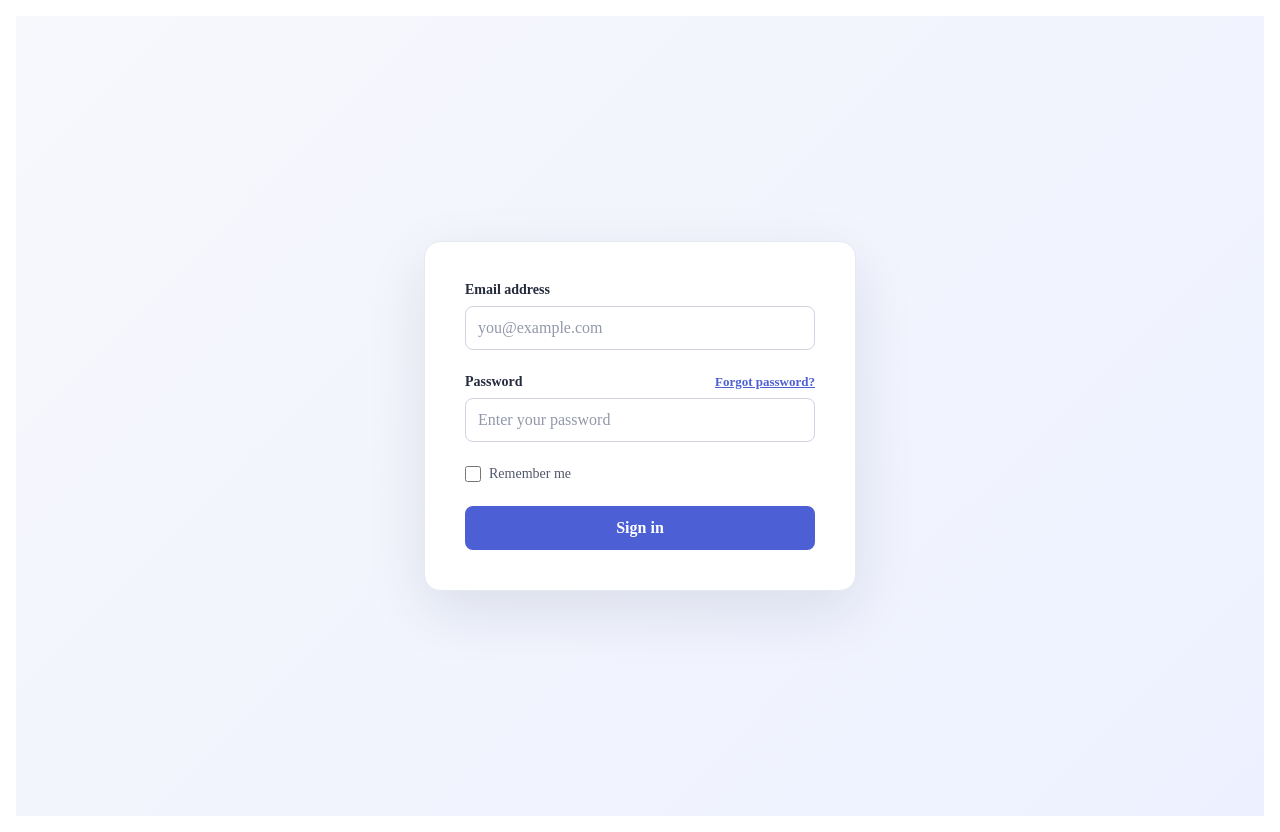
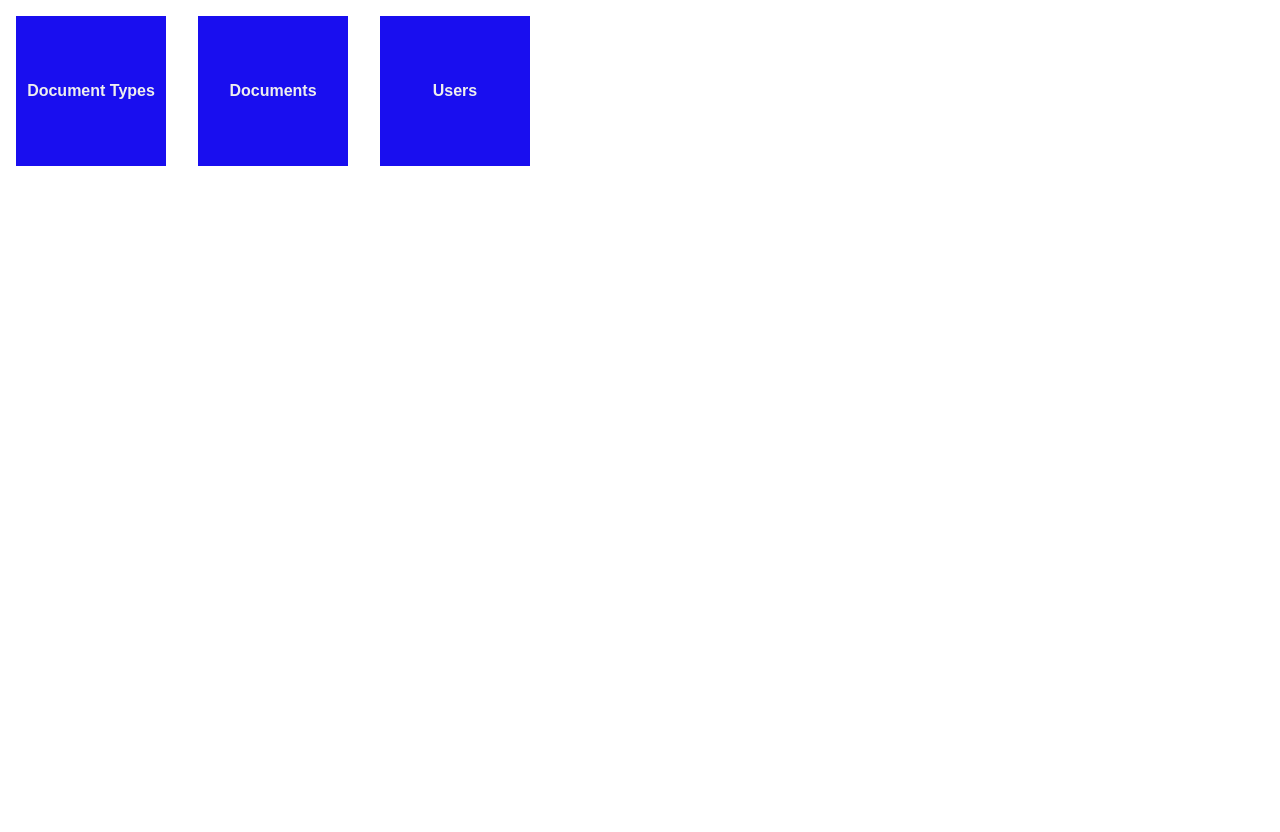
Before and after one commit to gmorikawa/shorui-web, an Angular app: page /menu in a window 1280 px wide. Before the commit this address led to /auth/login. After the commit the page ends 800 px from the top, so only its background shows below. Built offline with nearby package versions, Linux system fonts and the light colour scheme.

Commit message:
feat: basic menu component

```diff
--- a/src/app/app.html
+++ b/src/app/app.html
@@ -1,3 +1 @@
-<sh-main-container>
-  <router-outlet />
-</sh-main-container>
+<router-outlet />
--- a/src/app/app.routes.ts
+++ b/src/app/app.routes.ts
@@ -1,7 +1,7 @@
 import { Routes } from '@angular/router';
 import { FirstAccessComponent } from './auth/first-access/first-access';
 import { LoginComponent } from './auth/login/login';
-import { Dashboard } from './dashboard/dashboard';
+import { Menu } from './menu/menu';
 
 export const routes: Routes = [
   {
@@ -13,8 +13,8 @@ export const routes: Routes = [
     component: LoginComponent,
   },
   {
-    path: 'dashboard',
-    component: Dashboard,
+    path: 'menu',
+    component: Menu,
   },
   {
     path: '**',
--- a/src/app/app.ts
+++ b/src/app/app.ts
@@ -1,12 +1,10 @@
 import { Component, signal } from '@angular/core';
 import { RouterOutlet } from '@angular/router';
-import { MainContainer } from '../components/containers/main-container/main-container';
 
 @Component({
   selector: 'app-root',
   imports: [
     RouterOutlet,
-    MainContainer
   ],
   templateUrl: './app.html',
   styleUrl: './app.scss'
--- a/src/app/auth/login/login.ts
+++ b/src/app/auth/login/login.ts
@@ -43,7 +43,7 @@ export class LoginComponent {
       .login(credentials)
       .subscribe({
         next: ({ token }) => {
-          this.router.navigate(['/dashboard']);
+          this.router.navigate(['/menu']);
         },
         error: (err) => {
           console.error('Login failed:', err);
--- a/src/app/dashboard/dashboard.html
+++ /dev/null
@@ -1,4 +0,0 @@
-<main class="dashboard-page">
-  <h1>Dashboard</h1>
-  <p>Dashboard content coming soon.</p>
-</main>
--- /dev/null
+++ b/src/app/menu/menu.html
@@ -0,0 +1,7 @@
+<sh-main-container>
+  <div id="menu-buttons">
+    <sh-tile-button label="Document Types"></sh-tile-button>
+    <sh-tile-button label="Documents"></sh-tile-button>
+    <sh-tile-button label="Users"></sh-tile-button>
+  </div>
+</sh-main-container>
--- /dev/null
+++ b/src/app/menu/menu.scss
@@ -0,0 +1,14 @@
+sh-tile-button {
+  --button-background-color: #190eef;
+  --button-size: 150px;
+
+  --label-font-color: #eee;
+  --label-font-size: 1rem;
+}
+
+#menu-buttons {
+  display: flex;
+  flex-wrap: wrap;
+  width: 100%;
+  gap: 2rem;
+}
```
Also changed, not shown: src/app/dashboard/dashboard.ts (deleted, +0 -9 lines), src/app/menu/menu.ts (added, +14 -0 lines), src/app/dashboard/dashboard.scss (deleted).
